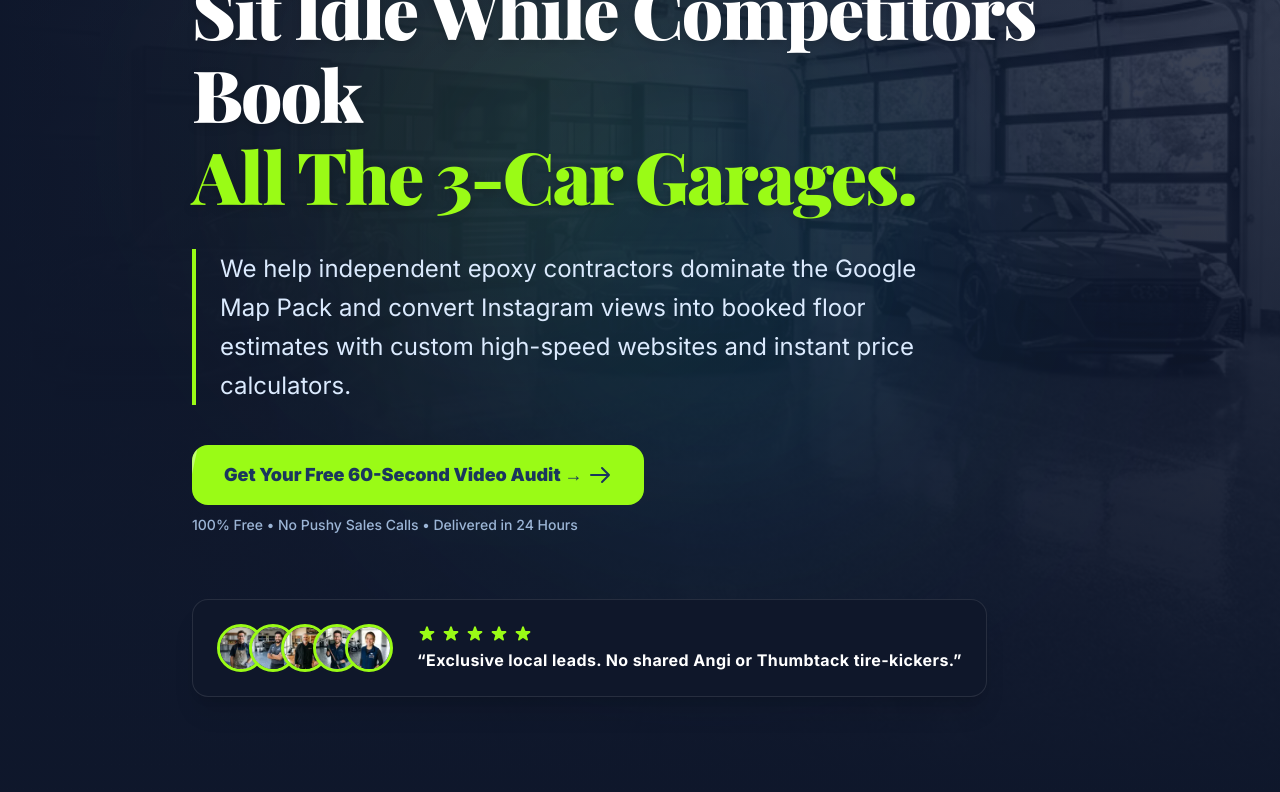
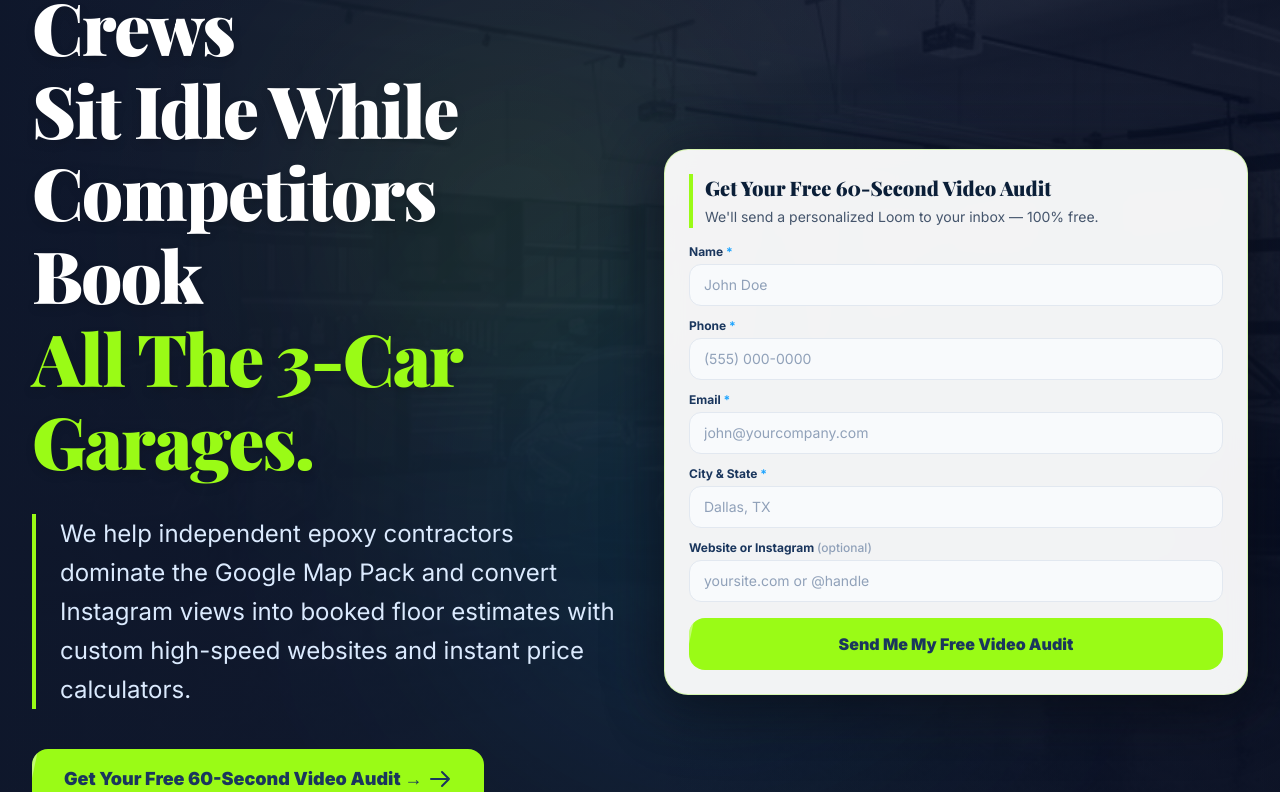
Before and after one commit to mahabubkabir40-ai/multipro-digital, a Next.js app: page / in a window 1280 px wide. Shown: the part 340-1132 px from the top of the page. Built offline with nearby package versions, Linux system fonts and the light colour scheme; a web font is replaced by a local one.

Commit message:
Add Hero two-column split: headline and CTA on left, interactive free video audit form on right

```diff
--- a/src/app/api/contact/route.ts
+++ b/src/app/api/contact/route.ts
@@ -28,8 +28,9 @@ export async function POST(request: Request) {
           <p><strong>Name:</strong> ${cleanData.name || 'N/A'}</p>
           <p><strong>Email:</strong> ${cleanData.email || 'N/A'}</p>
           <p><strong>Phone:</strong> ${cleanData.phonenumber || cleanData.phone || 'N/A'}</p>
-          <p><strong>Company:</strong> ${cleanData.company || 'N/A'}</p>
-          <p><strong>Website:</strong> ${cleanData.website || 'N/A'}</p>
+          <p><strong>Company:</strong> ${cleanData.company || cleanData.businessname || 'N/A'}</p>
+          <p><strong>City & State:</strong> ${cleanData.cityandstate || 'N/A'}</p>
+          <p><strong>Website:</strong> ${cleanData.website || cleanData.websiteorinstagramurl || 'N/A'}</p>
           <p><strong>Monthly Moves:</strong> ${cleanData.monthlymoves || 'N/A'}</p>
           <p><strong>Challenge:</strong> ${cleanData.biggestchallenge || 'N/A'}</p>
           <p><strong>Space:</strong> ${cleanData.space || 'N/A'}</p>
--- a/src/components/Hero.tsx
+++ b/src/components/Hero.tsx
@@ -1,6 +1,7 @@
 import Image from 'next/image';
 import HeroVideo from './HeroVideo';
 import HeroCTA from './HeroCTA';
+import HeroLeadForm from './HeroLeadForm';
 
 export default function Hero() {
   return (
@@ -22,9 +23,10 @@ export default function Hero() {
           />
         </div>
 
-        {/* Navy Overlay to ensure Emerald & White text pops */}
-        <div className="absolute inset-0 bg-gradient-to-r from-slate-900 via-slate-900/80 to-slate-900/40" />
+        {/* Navy Overlay — strengthened on the right for form contrast */}
+        <div className="absolute inset-0 bg-gradient-to-r from-slate-900 via-slate-900/85 to-slate-900/55" />
         <div className="absolute inset-0 bg-gradient-to-b from-transparent via-slate-900/60 to-slate-900" />
+        <div className="hidden lg:block absolute inset-y-0 right-0 w-1/2 bg-gradient-to-l from-slate-950/50 to-transparent pointer-events-none" />
 
         {/* Subtle Tech Blueprint Grid Overlay - Hidden on mobile to save paint time */}
         <div className="hidden lg:block absolute inset-0 bg-[linear-gradient(to_right,#8080801a_1px,transparent_1px),linear-gradient(to_bottom,#8080801a_1px,transparent_1px)] bg-[size:24px_24px] mix-blend-overlay" />
@@ -34,8 +36,11 @@ export default function Hero() {
         <div className="hidden lg:block absolute bottom-1/4 right-1/4 w-[500px] h-[500px] bg-cyan-500/10 rounded-full blur-[128px] mix-blend-screen" />
       </div>
 
-      <div className="relative z-10 max-w-7xl mx-auto px-4 sm:px-6 lg:px-8">
-        <div className="max-w-4xl relative">
+      <div className="relative z-10 max-w-7xl mx-auto px-4 sm:px-6 lg:px-8 w-full">
+        <div className="grid lg:grid-cols-2 gap-10 lg:gap-12 items-center">
+
+          {/* Left column: copy + CTA + trust */}
+          <div className="relative min-w-0">
 
             {/* Top Badge */}
             <div className="inline-flex items-center gap-2 px-4 py-2 rounded-full border border-brand-lime/30 bg-brand-lime/10 lg:backdrop-blur-md mb-8">
@@ -44,7 +49,7 @@ export default function Hero() {
               <span className="text-brand-lime text-xs font-bold tracking-widest uppercase font-sans">#1 Inbound Booking Engine for US Epoxy & Concrete Coating Contractors</span>
             </div>
 
-          <h1 className="text-3xl sm:text-5xl md:text-6xl lg:text-7xl font-serif font-black text-white leading-[1.15] tracking-tight mb-6 sm:mb-8 lg:drop-shadow-lg">
+            <h1 className="text-3xl sm:text-5xl md:text-6xl lg:text-6xl xl:text-7xl font-serif font-black text-white leading-[1.15] tracking-tight mb-6 sm:mb-8 lg:drop-shadow-lg">
               Stop Letting Your Crews <br className="hidden sm:block" />
               <span className="whitespace-nowrap">Sit Idle</span> While Competitors Book <br className="hidden md:block" />
               <span className="text-brand-lime font-black">All The 3-Car Garages.</span>
@@ -93,6 +98,13 @@ export default function Hero() {
               </div>
 
           </div>
+
+          {/* Right column: lead form (stacks below on mobile) */}
+          <div className="relative min-w-0 w-full">
+            <HeroLeadForm />
+          </div>
+
+        </div>
       </div>
     </section>
   );
--- /dev/null
+++ b/src/components/HeroLeadForm.tsx
@@ -0,0 +1,202 @@
+'use client';
+
+import React, { useState } from 'react';
+
+export default function HeroLeadForm() {
+  const [isSubmitting, setIsSubmitting] = useState(false);
+  const [isSuccess, setIsSuccess] = useState(false);
+  const [error, setError] = useState<string | null>(null);
+
+  const handleSubmit = async (e: React.FormEvent<HTMLFormElement>) => {
+    e.preventDefault();
+    setIsSubmitting(true);
+    setError(null);
+
+    const form = e.currentTarget;
+    const formData = new FormData(form);
+    const data = Object.fromEntries(formData.entries());
+
+    // Honeypot — silently succeed for bots
+    if (data._honey) {
+      setIsSuccess(true);
+      setIsSubmitting(false);
+      return;
+    }
+
+    const payload = {
+      ...data,
+      _subject: 'New Hero Audit Request',
+      source: 'homepage-hero',
+    };
+
+    try {
+      if (typeof window !== 'undefined' && (window as any).gtag) {
+        (window as any).gtag('event', 'click_audit', {
+          event_category: 'CTA',
+          event_label: 'Hero Form',
+        });
+      }
+
+      const response = await fetch('/api/contact', {
+        method: 'POST',
+        headers: { 'Content-Type': 'application/json' },
+        body: JSON.stringify(payload),
+      });
+
+      const result = await response.json();
+
+      if (result.success) {
+        setIsSuccess(true);
+        form.reset();
+      } else {
+        setError(result.error || 'Something went wrong. Please try again.');
+      }
+    } catch {
+      setError('Network error. Please check your connection.');
+    } finally {
+      setIsSubmitting(false);
+    }
+  };
+
+  const inputClass =
+    'w-full bg-slate-50 border border-slate-200 rounded-xl px-3.5 py-2.5 text-sm text-slate-900 placeholder-slate-400 focus:outline-none focus:bg-white focus:border-[#1da4ff] focus:ring-4 focus:ring-[#1da4ff]/10 transition-all';
+  const labelClass = 'block text-[#1A365D] text-xs font-bold mb-1';
+
+  return (
+    <div className="relative w-full max-w-md mx-auto lg:max-w-none lg:ml-auto">
+      <div className="absolute -inset-3 rounded-[2rem] bg-slate-900/40 blur-xl pointer-events-none hidden lg:block" aria-hidden />
+      <div className="relative bg-white/95 backdrop-blur-md rounded-3xl border border-brand-lime/30 shadow-[0_20px_60px_rgba(0,0,0,0.35)] p-5 sm:p-6">
+        {isSuccess ? (
+          <div className="py-10 text-center">
+            <div className="w-14 h-14 bg-brand-lime rounded-full flex items-center justify-center mx-auto mb-4 shadow-[0_0_24px_rgba(154,251,22,0.45)]">
+              <svg className="w-7 h-7 text-[#1A365D]" fill="none" stroke="currentColor" viewBox="0 0 24 24">
+                <path strokeLinecap="round" strokeLinejoin="round" strokeWidth="3" d="M5 13l4 4L19 7" />
+              </svg>
+            </div>
+            <h3 className="text-xl font-serif font-black text-[#0b1f38] mb-2">Request received — check your email</h3>
+            <p className="text-slate-600 text-sm">We&apos;ll send your personalized Loom shortly.</p>
+          </div>
+        ) : (
+          <>
+            <div className="mb-4 border-l-4 border-brand-lime pl-3">
+              <h2 className="text-lg sm:text-xl font-serif font-black text-[#0b1f38] leading-snug">
+                Get Your Free 60-Second Video Audit
+              </h2>
+              <p className="mt-1 text-xs sm:text-sm text-slate-600 leading-relaxed">
+                We&apos;ll send a personalized Loom to your inbox — 100% free.
+              </p>
+            </div>
+
+            <form onSubmit={handleSubmit} className="space-y-3">
+              <input type="text" name="_honey" className="hidden" tabIndex={-1} autoComplete="off" aria-hidden="true" />
+
+              <div>
+                <label htmlFor="hero-name" className={labelClass}>
+                  Name <span className="text-[#1da4ff]">*</span>
+                </label>
+                <input
+                  id="hero-name"
+                  type="text"
+                  name="Name"
+                  placeholder="John Doe"
+                  required
+                  disabled={isSubmitting}
+                  className={inputClass}
+                />
+              </div>
+
+              <div>
+                <label htmlFor="hero-phone" className={labelClass}>
+                  Phone <span className="text-[#1da4ff]">*</span>
+                </label>
+                <input
+                  id="hero-phone"
+                  type="tel"
+                  name="Phone Number"
+                  placeholder="(555) 000-0000"
+                  required
+                  disabled={isSubmitting}
+                  className={inputClass}
+                />
+              </div>
+
+              <div>
+                <label htmlFor="hero-email" className={labelClass}>
+                  Email <span className="text-[#1da4ff]">*</span>
+                </label>
+                <input
+                  id="hero-email"
+                  type="email"
+                  name="Email"
+                  placeholder="john@yourcompany.com"
+                  required
+                  disabled={isSubmitting}
+                  className={inputClass}
+                />
+              </div>
+
+              <div>
+                <label htmlFor="hero-city" className={labelClass}>
+                  City &amp; State <span className="text-[#1da4ff]">*</span>
+                </label>
+                <input
+                  id="hero-city"
+                  type="text"
+                  name="City and State"
+                  placeholder="Dallas, TX"
+                  required
+                  disabled={isSubmitting}
+                  className={inputClass}
+                />
+              </div>
+
+              <div>
+                <label htmlFor="hero-web" className={labelClass}>
+                  Website or Instagram <span className="text-slate-400 font-medium">(optional)</span>
+                </label>
+                <input
+                  id="hero-web"
+                  type="text"
+                  name="Website or Instagram URL"
+                  placeholder="yoursite.com or @handle"
+                  disabled={isSubmitting}
+                  className={inputClass}
+                />
+              </div>
+
+              {error && (
+                <div className="p-3 rounded-lg bg-red-50 text-red-600 text-xs font-medium border border-red-100">
+                  {error}
+                </div>
+              )}
+
+              <button
+                type="submit"
+                disabled={isSubmitting}
+                className="relative group overflow-hidden w-full mt-1 px-4 py-3.5 rounded-2xl bg-brand-lime text-[#1A365D] font-black text-sm sm:text-base transition-all duration-300 hover:scale-[1.02] hover:shadow-[0_0_28px_rgba(154,251,22,0.55)] active:scale-95 disabled:opacity-70 disabled:cursor-not-allowed disabled:hover:scale-100 select-none touch-manipulation"
+                style={{ WebkitTapHighlightColor: 'transparent' }}
+              >
+                <span className="relative z-10 flex items-center justify-center gap-2">
+                  {isSubmitting ? (
+                    <>
+                      <svg className="animate-spin h-5 w-5 text-[#1A365D]" xmlns="http://www.w3.org/2000/svg" fill="none" viewBox="0 0 24 24">
+                        <circle className="opacity-25" cx="12" cy="12" r="10" stroke="currentColor" strokeWidth="4" />
+                        <path className="opacity-75" fill="currentColor" d="M4 12a8 8 0 018-8V0C5.373 0 0 5.373 0 12h4zm2 5.291A7.962 7.962 0 014 12H0c0 3.042 1.135 5.824 3 7.938l3-2.647z" />
+                      </svg>
+                      Sending...
+                    </>
+                  ) : (
+                    'Send Me My Free Video Audit'
+                  )}
+                </span>
+                {!isSubmitting && (
+                  <div className="absolute inset-0 bg-white/40 transform -skew-x-12 -translate-x-full group-hover:translate-x-full transition-transform duration-[800ms] ease-out" />
+                )}
+              </button>
+            </form>
+          </>
+        )}
+      </div>
+    </div>
+  );
+}
```
Lines whose indentation alone changed are shown as unchanged.
